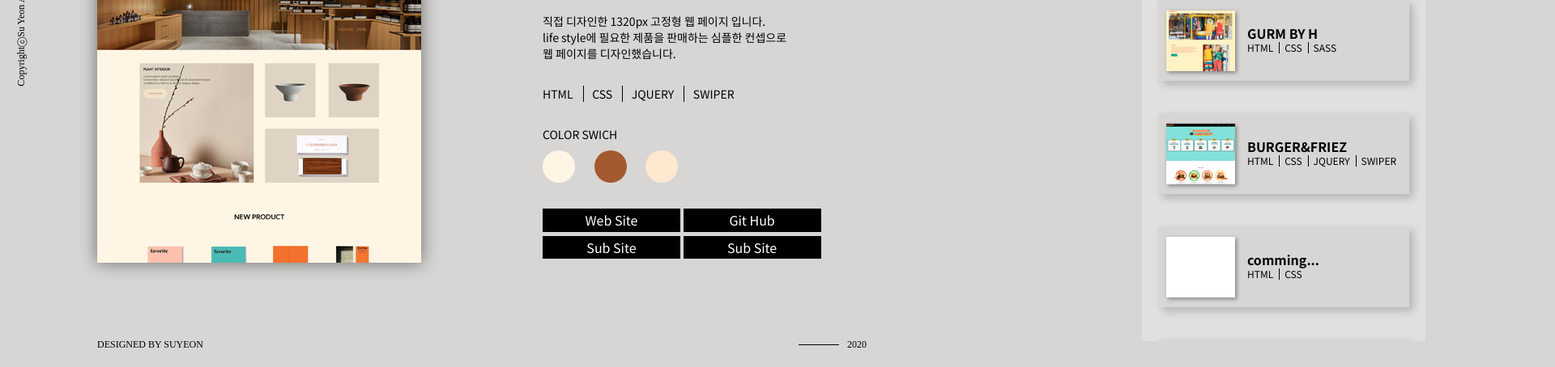
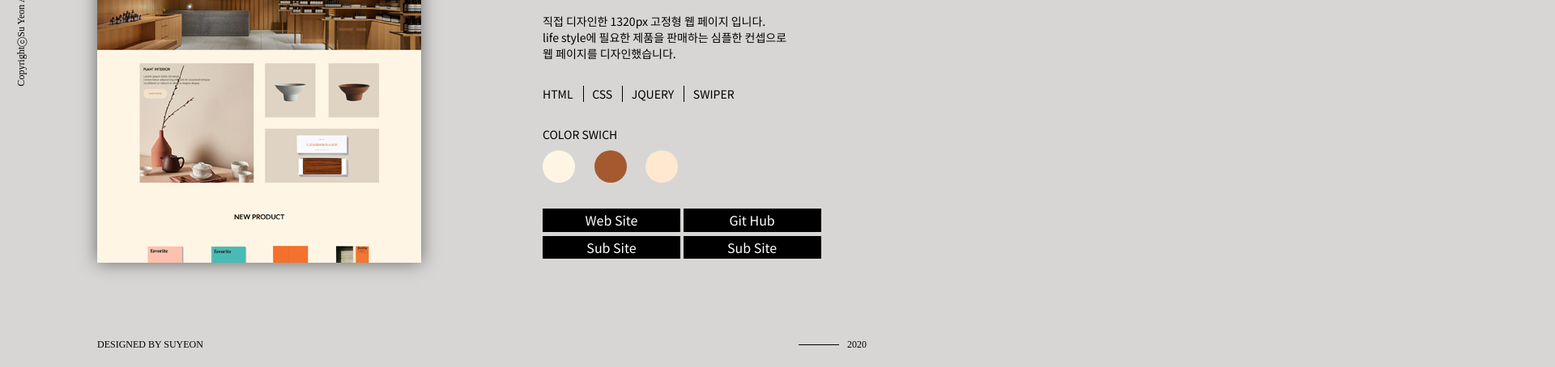
Before and after one commit to dkstndus/myproject, a plain HTML site: page portfolio01.html in a window 1280 px wide. Shown: the part 398-852 px from the top of the page at 81% size, 1920 px wide, since content can reach past the window. Drawn offline with nearby package versions, Linux system fonts and the light colour scheme.

Commit message:
Update style.css

```diff
--- a/css/style.css
+++ b/css/style.css
@@ -576,7 +576,7 @@ label.list_btn{
     display: block;
   }
   #portfolio_list{
-    right: -500px;
+    right: -100%;
   }
   input[type=checkbox]#list_close_btn:checked ~ #portfolio_list{
     right: -20px;
```
